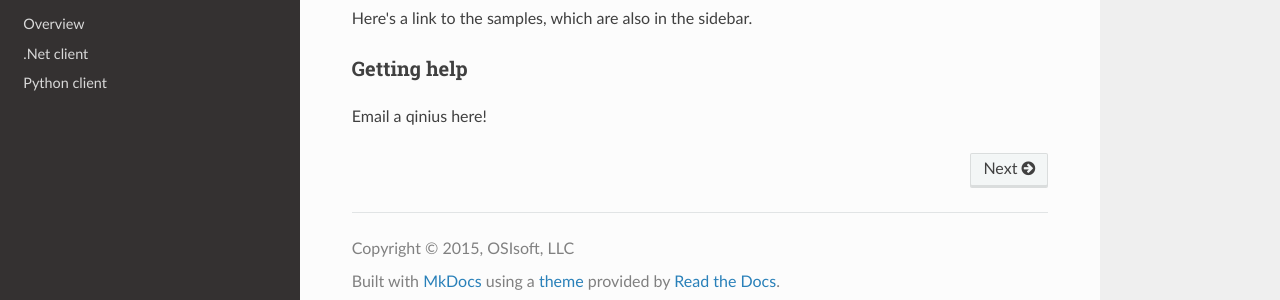
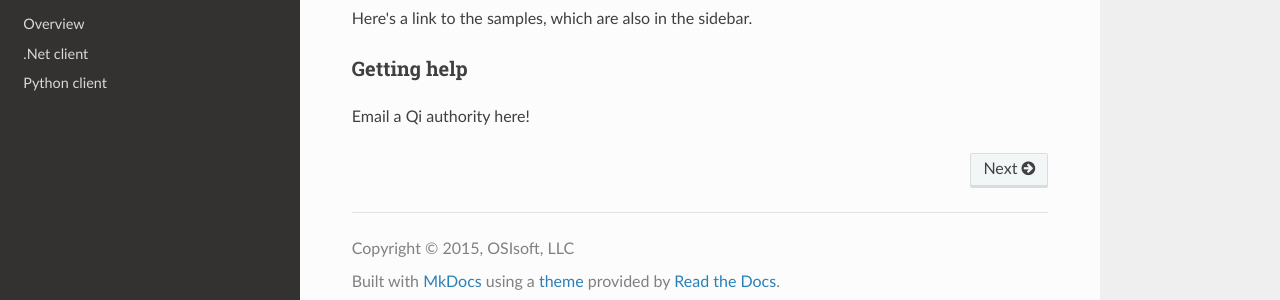
Before and after one commit to ssuryanarayanan/Qi-Docs, an MkDocs documentation site: the page built from docs/index.md, in a window 1280 px wide. Shown: the part 349-649 px from the top of the page. Built offline with MkDocs 1.6.1, drawn with Linux system fonts in a browser that asks for light colours; nearby versions of some CDN libraries; old or Windows-style settings are respelled for this version of MkDocs.

Commit message:
Trial change
Removed lame Qi joke, replaced with professional language.

```diff
--- a/docs/index.md
+++ b/docs/index.md
@@ -5,4 +5,4 @@ Here's some info on getting started
 ### Using the samples
 Here's a link to the samples, which are also in the sidebar.
 ### Getting help
-Email a qinius here!
+Email a Qi authority here!
```
